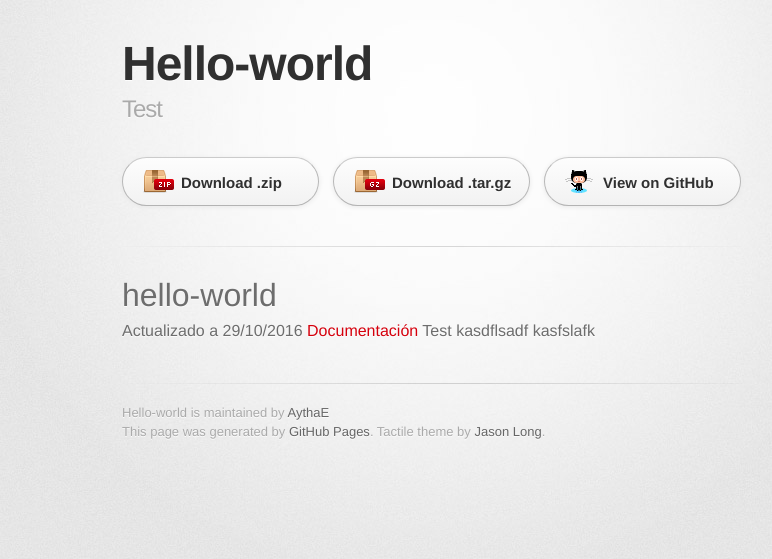
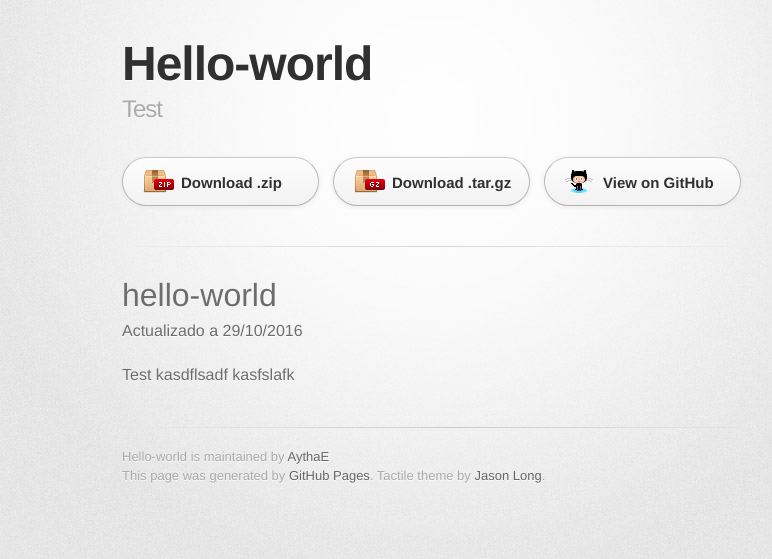
Before and after one commit to AythaE/hello-world, a Jekyll site: the page built from index.md, in a window 1280 px wide. Shown: the top 559 px of the page, without its empty margins (208-980 px from the left). Built offline with Jekyll 4.4.1, drawn with Linux system fonts in a browser that asks for light colours; some web fonts are replaced.

Commit message:
Sync gh-pages with master

```diff
--- a/index.md
+++ b/index.md
@@ -4,7 +4,7 @@
 
 # hello-world
 Actualizado a 29/10/2016
-[Documentación](http://aythae.github.io/hello-world/)
+
 Test
 kasdflsadf
 kasfslafk
```
Also changed, not shown: README.md.
